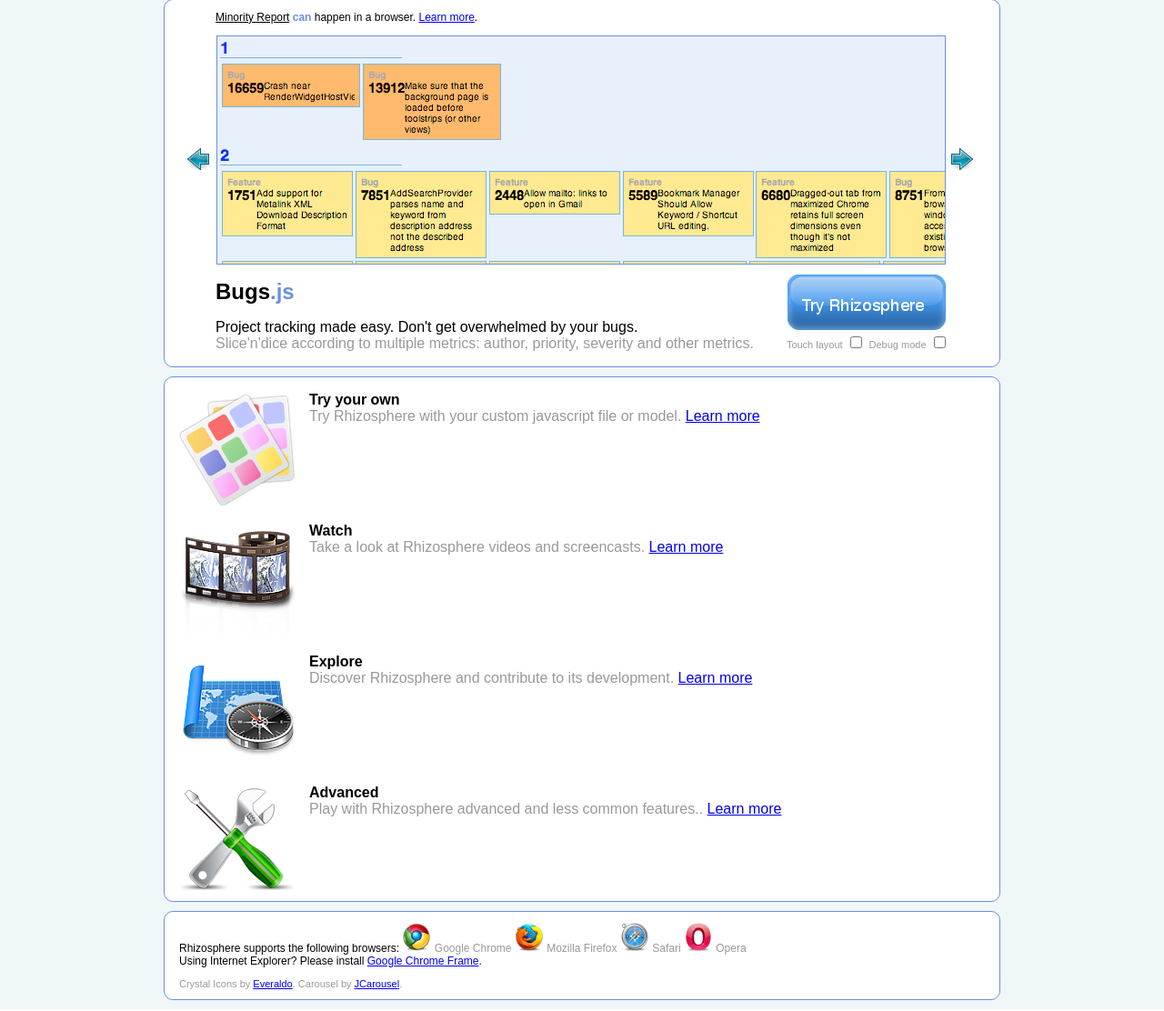
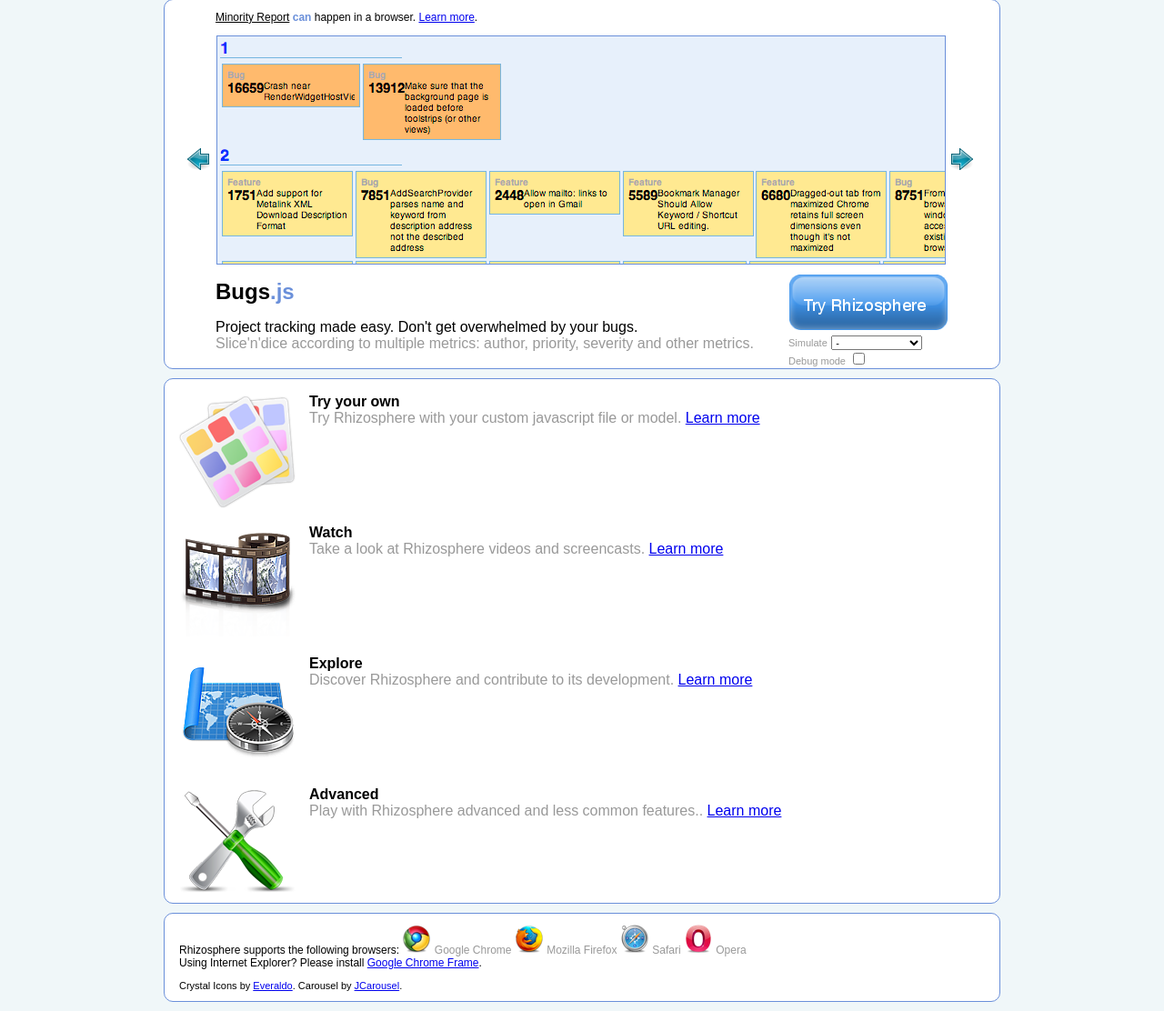
Before and after one commit to battlehorse/rhizosphere, a Python web app: template appengine/src/templates/index.html in a window 1280 px wide. Shown: the part 94-1206 px from the top of the page at 91% size. Run offline with Jinja, Linux system fonts and the light colour scheme; the template is opened without the code that fills it, so the values that code supplies are empty; some libraries are stand-ins or nearby versions.

Commit message:
Separating small rendering vs mobile rendering into separate options that can be chosen from the welcome page.

```diff
--- a/appengine/src/templates/ig.xml
+++ b/appengine/src/templates/ig.xml
@@ -30,7 +30,7 @@
     <link rel="stylesheet" href="{{ hostname }}/static/src/stylesheets/rhizo.css" type="text/css" media="screen" charset="utf-8">
     <link rel="stylesheet" href="{{ hostname }}/static/samples/stylesheets/samples.css" type="text/css" media="screen" charset="utf-8">
 
-    <div id="rhizo-pangea">
+    <div id="rhizo-pangea" style="position: absolute; top: 0; bottom: 0; right: 0; left: 0;">
     </div>
     <!-- Scripts section -->
 
@@ -65,7 +65,6 @@
 
       var prefs = new _IG_Prefs();
       var globalOptions = {
-        autoTemplate: true,
         noAnims: !prefs.getBool('useAnims'),
         arDefaults: prefs.getBool('arDefaults'),
         arMaster: prefs.getString('arMaster'),
--- a/appengine/src/templates/index.html
+++ b/appengine/src/templates/index.html
@@ -49,7 +49,6 @@
       }
 
       .smaller {
-        color: #999;
         font-size: 11px;
       }
 
@@ -76,14 +75,15 @@
         'sample/bugs.js',
         'sample/usa.js' ];
 
-      function go(js_file, touch_id, debug_id) {
+      function go(js_file, simulate_id, debug_id) {
+        var simulate = document.getElementById(simulate_id).value;
         var url = 'rhizo.html?d=' +
             (document.getElementById(debug_id).checked ? '1' : '0') +
-            '&t=' +
-            (document.getElementById(touch_id).checked ? '1' : '0') +
+            '&simulate=' + simulate +
             '&source=' + js_file;
         var windowName = 'rhizosphere';
-        var windowFeatures = 'status=0,toolbar=0,location=0,menubar=0,resizable=1,scrollbars=1,height=700,width=1000';
+        var windowFeatures = 'status=0,toolbar=0,location=0,menubar=0,resizable=1,scrollbars=1,';
+        windowFeatures += (simulate == 'small' ? "height=300,width=350" : "height=700, width=1000");
         window.open(url, windowName, windowFeatures);
         return false;
       }
@@ -105,10 +105,10 @@
           }
         });
         $('.try-rhizosphere-link').click(function() {
-          go(carousel_js_file, 'touch', 'debug');
+          go(carousel_js_file, 'simulate', 'debug');
         });
         $('#try-your-own').submit(function() {
-          return go($('#source').val(), 'try-your-own-touch', 'try-your-own-debug');
+          return go($('#source').val(), 'try-your-own-simulate', 'try-your-own-debug');
         });
         $('#try-learn').click(function() {
           $('#try-learn-contents').show('fast');
@@ -176,13 +176,17 @@
             </a>
           </li>
         </ul>
-        <div style="float:right; height: 100px; margin: 0 40px 0 5px; padding-top: 10px">
+        <div style="float:right; margin: 0 40px 0 10px; padding-top: 10px">
           <a href="#" class="try-rhizosphere-link">
             <img src="static/welcome/img/try.png" alt="Try Rhizosphere" border="0">
           </a><br />
-          <label for="touch" class="smaller">Touch layout</label>
-          <input type="checkbox" name="touch" id="touch" >
-          <label for="debug" class="smaller">Debug mode</label>
+          <label for="simulate" class="smaller shaded">Simulate</label>
+          <select name="simulate" id="simulate" class="smaller">
+            <option value="">-</option>
+            <option value="mobile">Mobile device</option>
+            <option value="small">Small rendering</option>
+          </select><br />
+          <label for="debug" class="smaller shaded">Debug mode</label>
           <input type="checkbox" name="debug" id="debug">
         </div>
         <div id="desc-1" class="carousel-description">
@@ -266,12 +270,15 @@
                     </td>
                   </tr><tr valign="top">
                     <td>
-                      <input type="checkbox" name="try-your-own-touch" id="try-your-own-touch" >
-                      <label for="try-your-own-touch" class="smaller">Touch layout</label><br />
-                      <input type="checkbox" name="try-your-own-debug" id="try-your-own-debug">
-                      <label for="try-your-own-debug" class="smaller">Debug Mode</label>
+                      <label for="try-your-own-debug" class="smaller shaded">Debug Mode</label>
+                      <input type="checkbox" name="try-your-own-debug" id="try-your-own-debug"><br />
+                      <select name="try-your-own-simulate" id="try-your-own-simulate" class="smaller">
+                        <option value="">No simulation</option>
+                        <option value="mobile">Mobile device</option>
+                        <option value="small">Small rendering</option>
+                      </select>
                     </td><td>
-                      <span class="smaller"><strong>Example:</strong> sample/people.js</span>
+                      <span class="smaller shaded"><strong>Example:</strong> sample/people.js</span>
                       <p class="small justified">
                         Rhizosphere can load the data to visualize from many sources,
                         such as <em>custom javascript files</em> or
```
Also changed, not shown: appengine/src/py/handlers/rhizo.py (+6 -4 lines), appengine/src/templates/multi.html (+6 -1 lines), appengine/src/templates/rhizo.html (+4 -4 lines).
